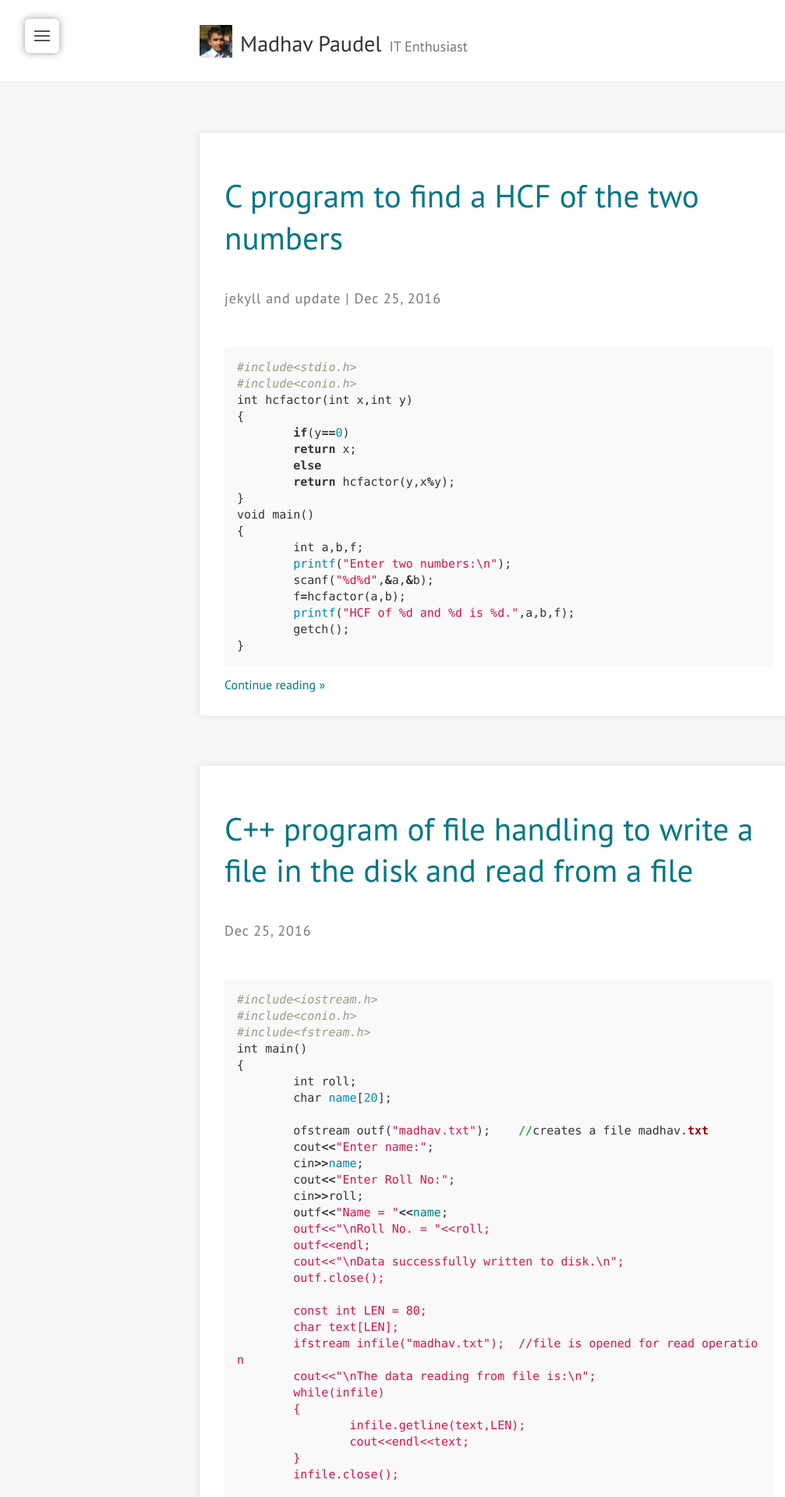
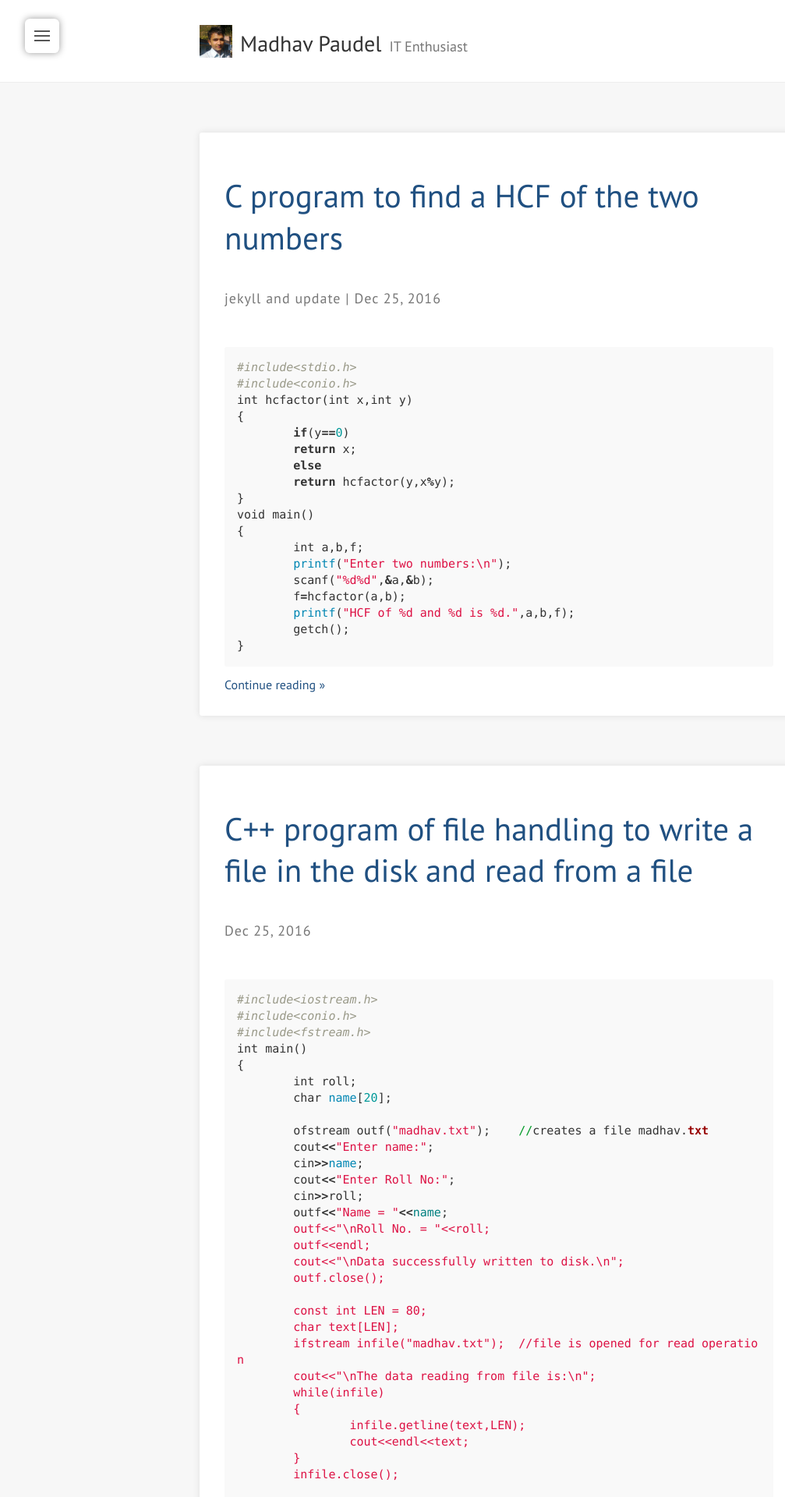
Before and after one commit to poudelmadhav/personal-blog, a Jekyll site: the page built from index.html, in a window 1280 px wide. Shown: the top 1920 px of the page at 78% size, without its empty margins (0-1007 px from the left). Built offline with Jekyll 4.4.1, drawn with Linux system fonts in a browser that asks for light colours; nearby versions of some CDN libraries; the list of posts is cut into pages by our own code.

Commit message:
theme. removed from style.html to make hightlight

```diff
--- a/_includes/style.html
+++ b/_includes/style.html
@@ -2,52 +2,52 @@
 
 <style type="text/css">
 {% capture include_to_scssify %}
-{% if site.theme.highlight_color && site.theme.highlight_color != '' %}
-a, .post-title a { color: {{ site.theme.highlight_color }};}
+{% if site.highlight_color && site.highlight_color != '' %}
+a, .post-title a { color: {{ site.highlight_color }};}
 
-a:hover { border-bottom-color: {{ site.theme.highlight_color }};}
-.sidebar { background-color: {{ site.theme.highlight_color }};}
+a:hover { border-bottom-color: {{ site.highlight_color }};}
+.sidebar { background-color: {{ site.highlight_color }};}
 
 .wc-top, .sidebar-toggle:active,
 #sidebar-checkbox:checked ~ .sidebar-toggle {
-  background-color: {{ site.theme.highlight_color }};
+  background-color: {{ site.highlight_color }};
 }
 
 .sidebar a:hover, .sidebar .sidebar-nav a   {
-  border-bottom-color: lighten({{ site.theme.highlight_color }}, 5%);
+  border-bottom-color: lighten({{ site.highlight_color }}, 5%);
 }
 
 .sidebar .sidebar-nav {
-  border-top-color: lighten({{ site.theme.highlight_color }}, 5%);
+  border-top-color: lighten({{ site.highlight_color }}, 5%);
 }
 
 .sidebar .sidebar-nav a.sidebar-nav-item:hover,
 .sidebar .sidebar-nav a.sidebar-nav-item:focus {
-  background: lighten({{ site.theme.highlight_color }}, 3%);
+  background: lighten({{ site.highlight_color }}, 3%);
 }
 
 .sidebar .sidebar-nav .sidebar-nav-item.active {
-  background-color: darken({{ site.theme.highlight_color }}, 3%);
+  background-color: darken({{ site.highlight_color }}, 3%);
 }
 
 ul.social-media li>a {
-  background-color: darken({{ site.theme.highlight_color }}, 3%);
-  border-color: lighten({{ site.theme.highlight_color }}, 5%);
-  border-bottom-color: lighten({{ site.theme.highlight_color }}, 5%) !important;
+  background-color: darken({{ site.highlight_color }}, 3%);
+  border-color: lighten({{ site.highlight_color }}, 5%);
+  border-bottom-color: lighten({{ site.highlight_color }}, 5%) !important;
 }
 
 ul.social-media li>a:hover {
-  background-color: lighten({{ site.theme.highlight_color }}, 50%);
+  background-color: lighten({{ site.highlight_color }}, 50%);
 }
 
 .btn {
-  border-color: {{ site.theme.highlight_color }};
-  background: rgba({{ site.theme.highlight_color }}, 1);
+  border-color: {{ site.highlight_color }};
+  background: rgba({{ site.highlight_color }}, 1);
 }
 
 .btn:hover, .btn:focus {
-  border-color: darken({{ site.theme.highlight_color }}, 5%);
-  background: darken(rgba({{ site.theme.highlight_color }}, 1), 5%);
+  border-color: darken({{ site.highlight_color }}, 5%);
+  background: darken(rgba({{ site.highlight_color }}, 1), 5%);
 }
 {% endif %}
 {% endcapture %}
```
